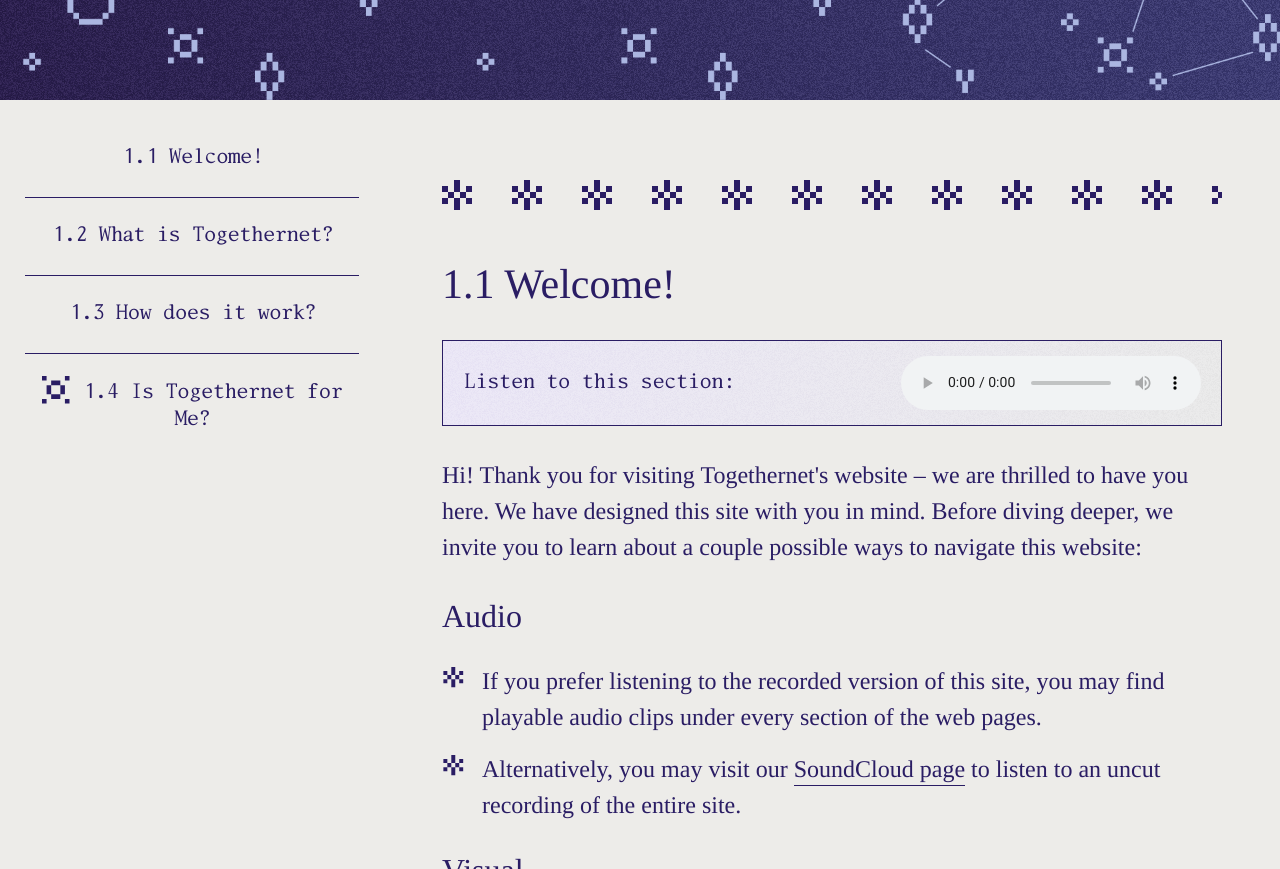
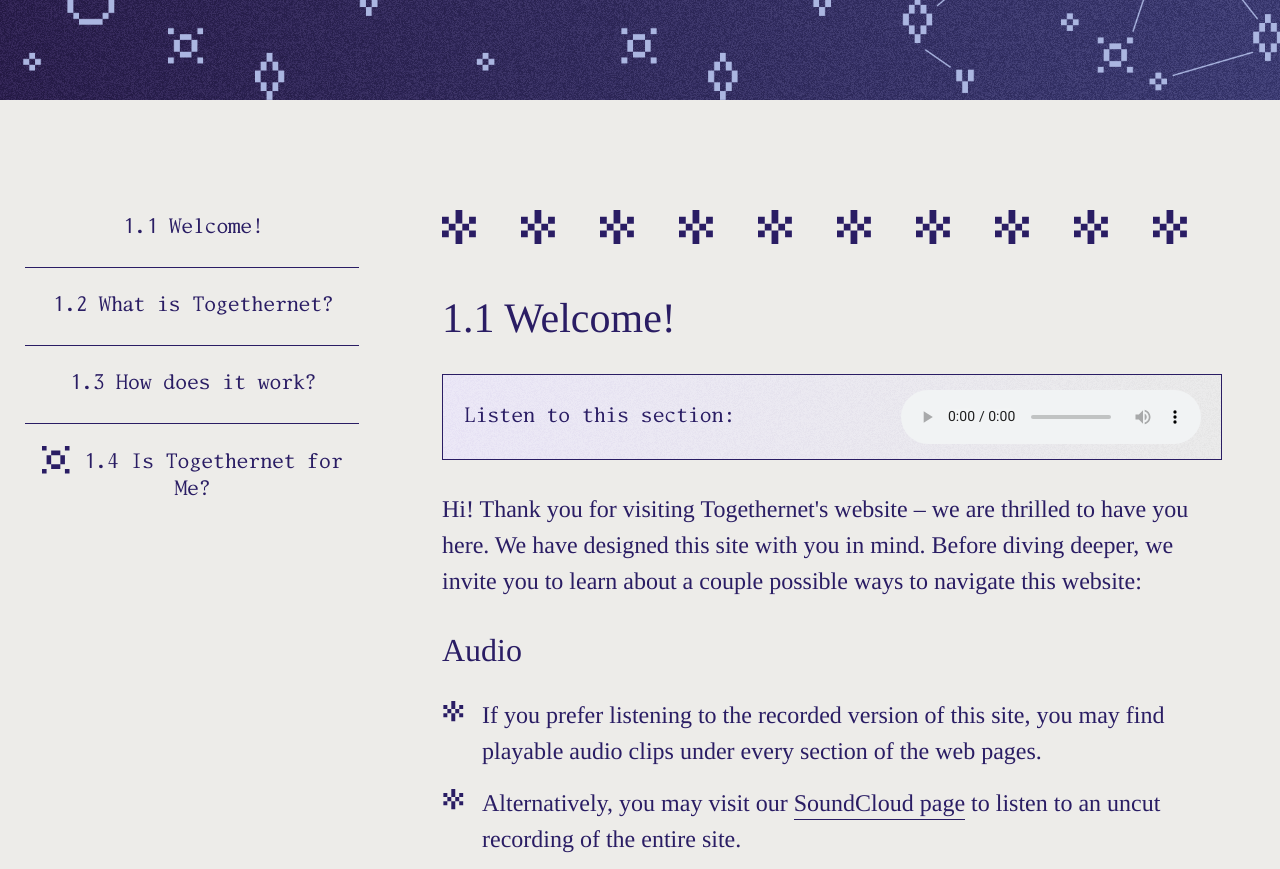
Before and after one commit to together-support/together-support.github.io, a plain HTML site: page index.html in a window 1280 px wide. Shown: the part 700-1569 px from the top of the page. Drawn offline with Linux system fonts and the light colour scheme; a web font is replaced by a local one.

Commit message:
top aligned in-page nav and main

```diff
--- a/css/main.css
+++ b/css/main.css
@@ -190,7 +190,9 @@
 	background-size: contain;
 	background-repeat: repeat-x;
 	background-position:left center;
-	height: 30px;
+	height: 34px;
+	margin: 0;
+	padding: 0;
 }
 /*Link & Heading styles */
 
@@ -374,7 +376,7 @@
     text-align: center;
     letter-spacing: -0.1em;
     font-family: 'Selectric';
-    padding: 0;
+    padding: 70px 0;
 /*    background: url('../assets/textures/noise_bg.png'), linear-gradient(90deg, #2A1E4D 0%, #3B3A72 100%);
 	background-blend-mode: soft-light;*/
 	height:100vh;
@@ -673,9 +675,9 @@
 	width: calc(70% - 100px);
 	max-width: 780px;
 	display:block;
-	margin: auto;
 	/* overflow: hidden; */
-	padding:50px;
+	padding:0 50px;
+	margin: 110px auto;
 }
 main img{
 	width: 100%;
@@ -710,17 +712,12 @@
 	.page{
 		display: block;
 		position: relative;
-
-	}
-	main{
-		padding: 25px;
 	}
 	/* NAVIGATION */
 	#left-sticky, main{
 		display: block;
 		width: auto;
 		float:none;
-
 	}
 	.navigation.open {
 		width:100vw;
@@ -735,7 +732,6 @@
 		display: block;
 		z-index: 9;
 		top:calc(-100vh + 50px);
-
 	}
 	.intro img, .intro p {
     	width: 66vw;
```
